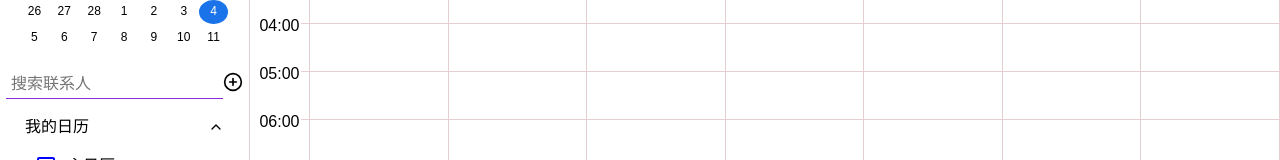
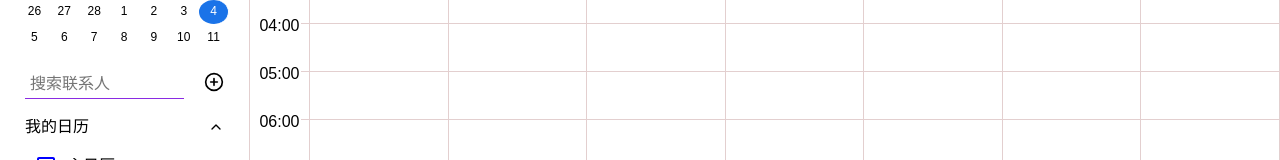
Before and after one commit to linround/Calendar, a React (Vite) app: page / in a window 1280 px wide. Shown: the part 278-438 px from the top of the page. Built offline with nearby package versions, Linux system fonts and the light colour scheme; no server answers.

Commit message:
feature：布局优化

```diff
--- a/src/view/LCalendar/SideComponent/styleSimpleMonth.module.less
+++ b/src/view/LCalendar/SideComponent/styleSimpleMonth.module.less
@@ -114,7 +114,7 @@
 }
 .search {
   display: flex;
-  justify-content: center;
+  justify-content: space-between;
   margin: 10px 0;
   align-items: center;
   padding: 0 25px;
@@ -125,6 +125,7 @@
     padding: 5px;
     border: 0;
     border-bottom: 1px solid blueviolet;
+    width: 80%;
     &:focus-visible {
       outline: 0px;
     }
```
